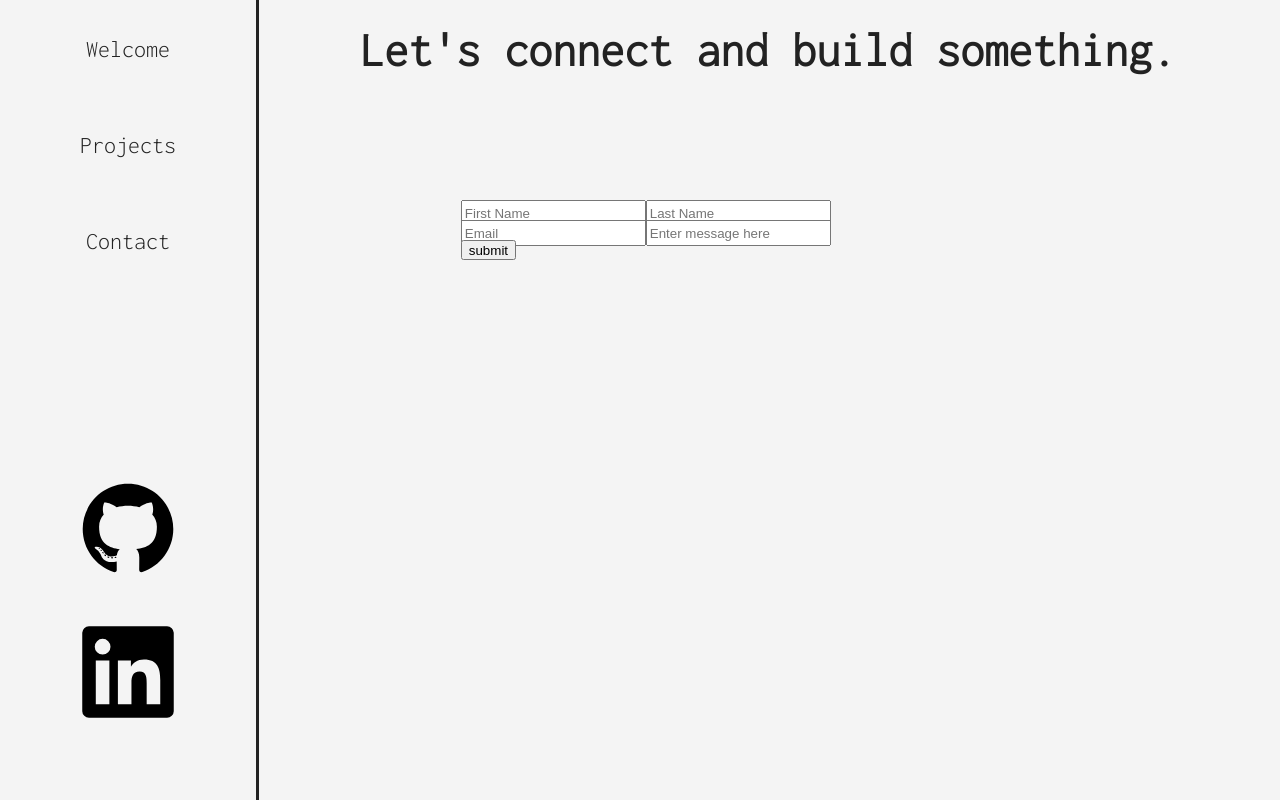
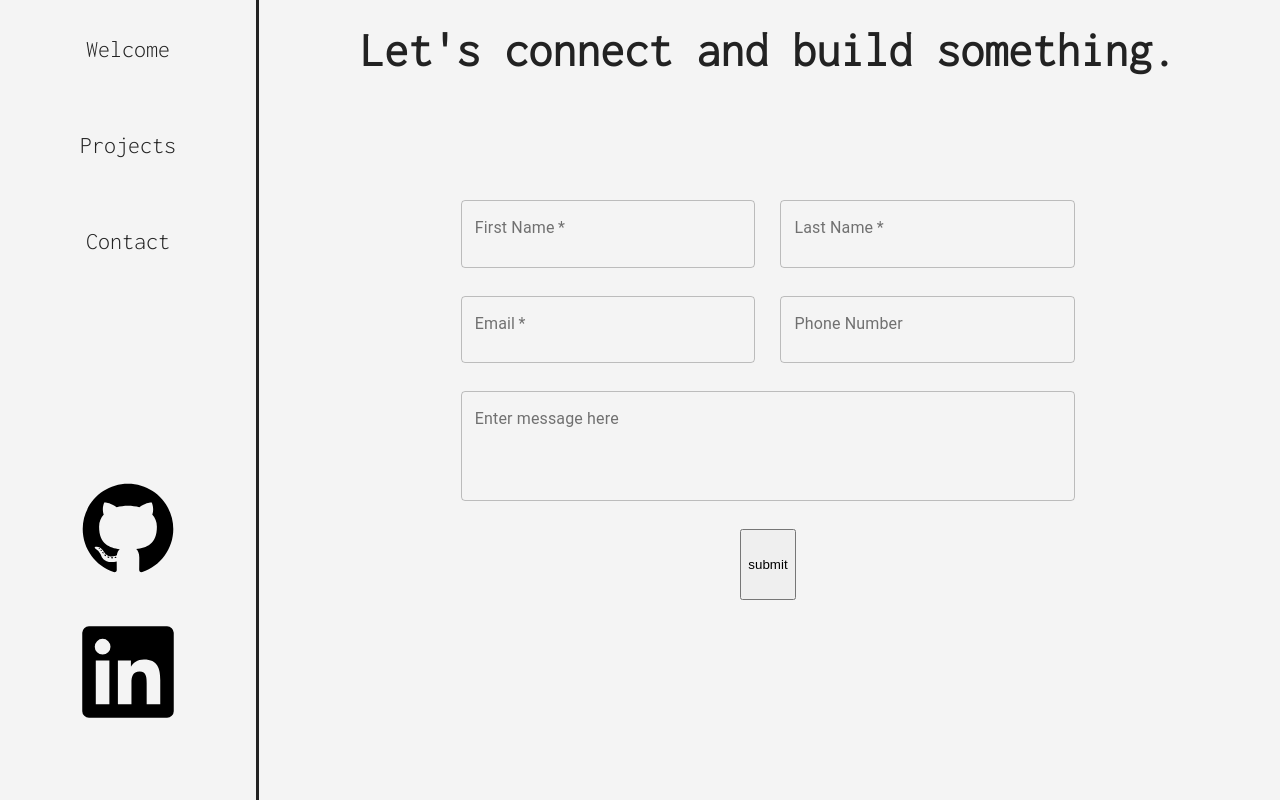
Before and after one commit to jameygronewald/reactTypeScriptPortfolio, a React (Create React App) app in the folder client/: page /contact in a window 1280 px wide. Built offline with nearby package versions, Linux system fonts and the light colour scheme.

Commit message:
added material UI inputs into form for better styling

```diff
--- a/client/src/App.css
+++ b/client/src/App.css
@@ -265,8 +265,53 @@ html, body {
 }
 
 form {
-    grid-column: 3 / 10;
-    grid-row: 3 / 5;
-    height: 20px;
-    column-gap: 35px;
+    grid-column: 3 / 9;
+    grid-row: 3 / 7;
+    column-gap: 25px;
+    row-gap: 25px;
+    display: grid;
+    grid-template: 1fr 1fr 1fr 1fr / 1fr 1fr 1fr 1fr;
 }
+
+.formRow1 {
+    grid-row: 1;
+    grid-column: 1 / 5;
+    justify-self: center;
+    width: 100%;
+    display: grid;
+    grid-template: 100% / 1fr 1fr;
+    column-gap: 25px;
+    justify-items: center;
+}
+
+.formRow2 {
+    grid-row: 2;
+    grid-column: 1 / 5;
+    justify-self: center;
+    width: 100%;
+    display: grid;
+    grid-template: 100% / 1fr 1fr;
+    column-gap: 25px;
+    justify-items: center;
+}
+
+.formRow3 {
+    grid-row: 3;
+    grid-column: 1 / 5;
+    justify-self: center;
+    width: 100%;
+}
+
+.input {
+    width: 100%;
+}
+
+.messageInput {
+    width: 100%;
+}
+
+.formRow4 {
+    grid-row: 4;
+    grid-column: 2 / 4;
+    justify-self: center;
+}
--- a/client/src/pages/Contact/Contact.tsx
+++ b/client/src/pages/Contact/Contact.tsx
@@ -1,7 +1,22 @@
 import React, { useState } from "react";
 import { BigHeader } from "../../components/BigHeader/BigHeader";
+// import { createStyles, makeStyles, Theme } from "@material-ui/core/styles";
+import TextField from "@material-ui/core/TextField";
+
+// const useStyles = makeStyles((theme: Theme) =>
+//   createStyles({
+//     root: {
+//       "& .MuiTextField-root": {
+//         margin: theme.spacing(1),
+//         width: "40%",
+//       },
+//     },
+//   })
+// );
 
 export const Contact = () => {
+  // const classes = useStyles();
+
   const [formData, setFormData] = useState({});
 
   const handleSubmit = (e: any) => {
@@ -15,44 +30,66 @@ export const Contact = () => {
         class="contactHeader"
         text="Let's connect and build something."
       />
-      <form onSubmit={handleSubmit}>
+      <form onSubmit={handleSubmit} /* className={classes.root} */>
         <div className="formRow1">
-          <input
-            type="text"
+          <TextField
+          className="input"
+            required
+            label="First Name"
+            variant="outlined"
             name="firstName"
-            placeholder="First Name"
             onChange={e => {
               setFormData({ ...formData, firstName: e.target.value });
             }}
           />
-          <input
-            type="text"
+          <TextField
+          className="input"
+            required
+            label="Last Name"
+            variant="outlined"
             name="lastName"
-            placeholder="Last Name"
             onChange={e => {
               setFormData({ ...formData, lastName: e.target.value });
             }}
           />
         </div>
         <div className="formRow2">
-          <input
-            type="text"
+          <TextField
+          className="input"
+            required
+            label="Email"
+            variant="outlined"
             name="email"
-            placeholder="Email"
             onChange={e => {
               setFormData({ ...formData, email: e.target.value });
             }}
           />
-          <input
-            type="textarea"
+          <TextField
+          className="input"
+            label="Phone Number"
+            variant="outlined"
+            name="email"
+            onChange={e => {
+              setFormData({ ...formData, phone: e.target.value });
+            }}
+          />
+        </div>
+        <div className="formRow3">
+          <TextField
+            label="Enter message here"
+            className="messageInput"
+            multiline
+            rows={4}
+            variant="outlined"
             name="message"
-            placeholder="Enter message here"
             onChange={e => {
               setFormData({ ...formData, message: e.target.value });
             }}
           />
         </div>
-        <input type="submit" value="submit" />
+        <div className="formRow4">
+          <input type="submit" value="submit" />
+        </div>
       </form>
     </div>
   );
```
